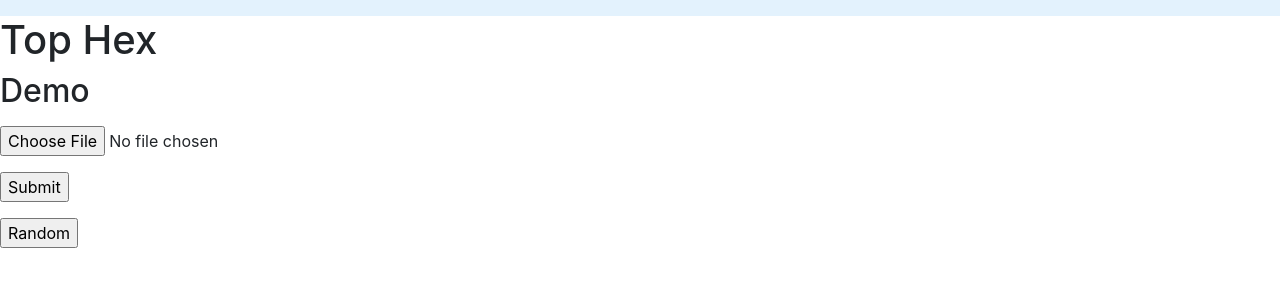
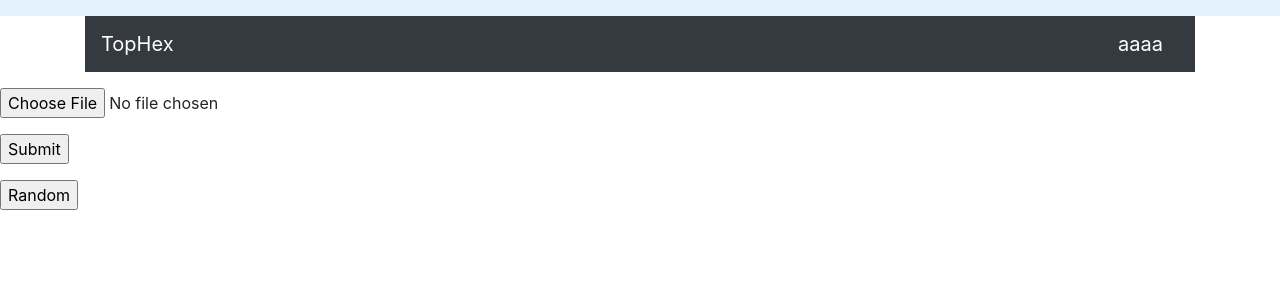
Before and after one commit to melissa-perez/TopHex, a Flask app: page / in a window 1280 px wide. Shown: the top 300 px of the page. Run offline with Flask 2, Linux system fonts and the light colour scheme.

Commit message:
Fix html files

```diff
--- a/templates/header.html
+++ b/templates/header.html
@@ -1,6 +1,6 @@
 <head>
     <meta charset="UTF-8">
-    <title>Top Hex</title>
+    <title>Top Hex - Demo Version</title>
     <link rel="stylesheet" href="https://cdn.jsdelivr.net/npm/bootstrap@4.5.3/dist/css/bootstrap.min.css" integrity="sha384-TX8t27EcRE3e/ihU7zmQxVncDAy5uIKz4rEkgIXeMed4M0jlfIDPvg6uqKI2xXr2" crossorigin="anonymous">
     <link rel="stylesheet" type="text/css" href="{{ url_for('static',filename='css/styles.css') }}">
 </head>
--- a/templates/index.html
+++ b/templates/index.html
@@ -1,24 +1,17 @@
 <!DOCTYPE html>
 <html lang="en" dir="ltr">
 	{% include "header.html" %}
-
-<header>
+<body>
     {% include "navigation.html" %}
 
+	<div class="container">
+		<nav class="navbar navbar-dark bg-dark">
+			<a class="navbar-brand">TopHex</a>
+			<a class="navbar-brand" href="#">aaaa</a>
+		</nav>
+	</div>
+
     <div>
-        <h1>Top Hex</h1>
-        <h2>Demo</h2>
-        <p>
-	{% with messages = get_flashed_messages() %}
-	  {% if messages %}
-		<ul>
-		{% for message in messages %}
-		  <li>{{ message }}</li>
-		{% endfor %}
-		</ul>
-	  {% endif %}
-	{% endwith %}
-</p>
 		{% if filename and is_upload %}
 		<div>
 			<img src="{{ url_for('display_image', filename=filename) }}">
@@ -28,36 +21,37 @@
 			<img src="{{filename}}">
 		</div>
 		{% endif %}
+	</div>
+
+
+	<div>
 		<ul>
 			{% for color in hex_colors %}
 		  		<li>{{ color }} <div  class="colorbox" style="--main-color:{{ color }};"></div></li>
 			{% endfor %}
 		</ul>
+	</div>
+
+	<div>
 		<form method="POST" action="/" enctype="multipart/form-data">
-    <dl>
 			<p>
 				<input type="file" name="file" autocomplete="off" required>
 			</p>
-    </dl>
 			<p>
 				<input type="submit" value="Submit">
 			</p>
+		</form>
+	</div>
 
-
-
-</form>
+	<div>
 		<form method="POST" action="/" enctype="multipart/form-data">
 			<p>
 				<input type="submit" name="random_button" id="random_button" value="Random" >
 			</p>
 		</form>
+	</div>
 
-
-    </div>
-</header>
-<body>
-
-
+<!--- Bootstrap scripts --->
 <script src="https://code.jquery.com/jquery-3.5.1.slim.min.js" integrity="sha384-DfXdz2htPH0lsSSs5nCTpuj/zy4C+OGpamoFVy38MVBnE+IbbVYUew+OrCXaRkfj" crossorigin="anonymous"></script>
 <script src="https://cdn.jsdelivr.net/npm/bootstrap@4.5.3/dist/js/bootstrap.bundle.min.js" integrity="sha384-ho+j7jyWK8fNQe+A12Hb8AhRq26LrZ/JpcUGGOn+Y7RsweNrtN/tE3MoK7ZeZDyx" crossorigin="anonymous"></script>
 </body>
```
Lines whose indentation alone changed are shown as unchanged.
